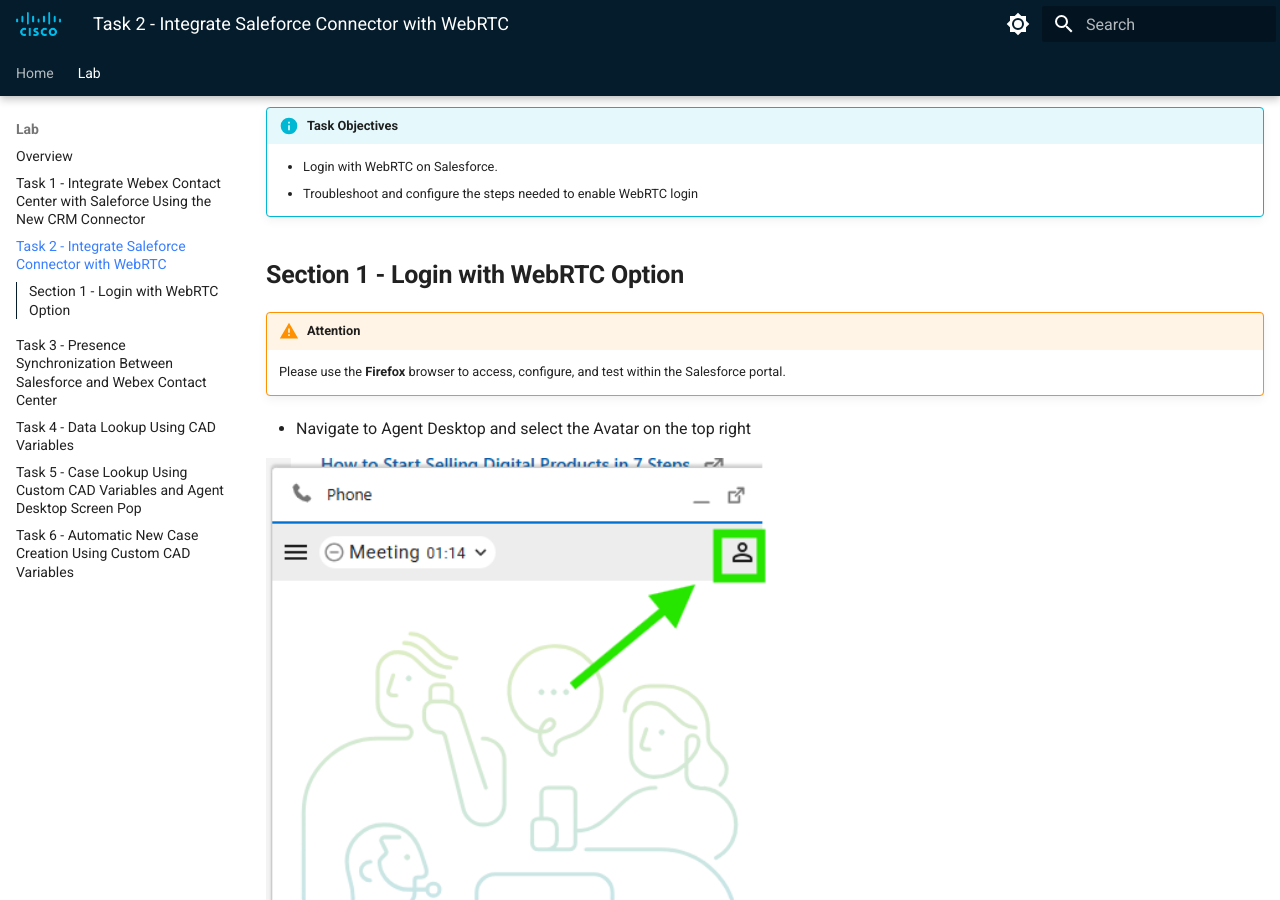
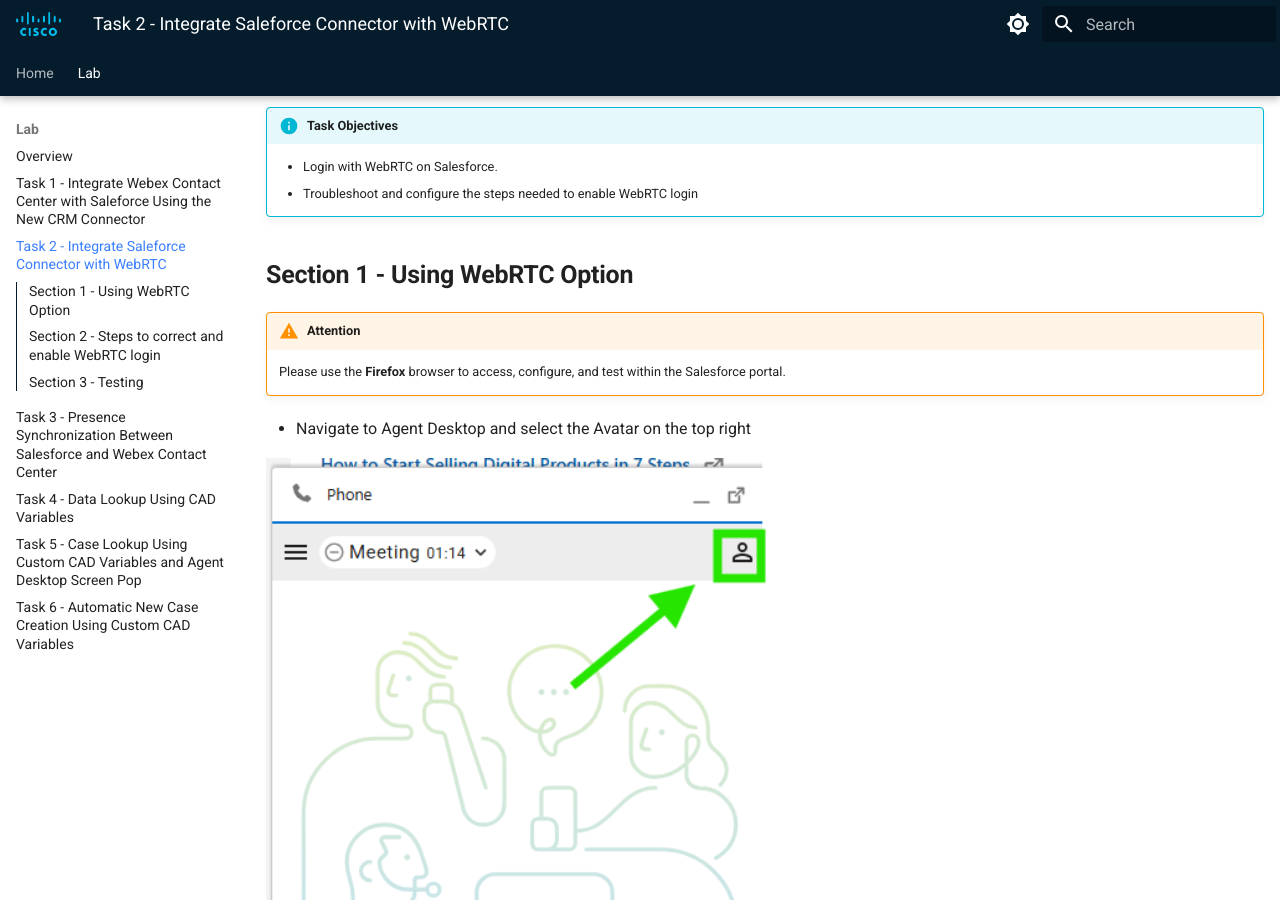
Before and after one commit to WebexCC-SA/LAB-2308, an MkDocs documentation site: the page built from docs/task2.md, in a window 1280 px wide and 900 px high, scrolled down 497 px. Built offline with MkDocs 1.6.1 and Material for MkDocs 9.7.7, drawn with Linux system fonts in a browser that asks for light colours; some of the changed text lies outside the part shown.

Commit message:
Update task2.md

```diff
--- a/docs/task2.md
+++ b/docs/task2.md
@@ -19,7 +19,7 @@
 	- Troubleshoot and configure the steps needed to enable WebRTC login
 
 
-## **Section 1 - Login with WebRTC Option**
+## **Section 1 - Using WebRTC Option**
 
 !!! warning "Attention"
 	Please use the **Firefox** browser to access, configure, and test within the Salesforce portal.
@@ -40,6 +40,7 @@
 
 ![Nav](./assets/task2/5.png){ width="500" }
 
+## **Section 2 - Steps to correct and enable WebRTC login**
 
 - In order to mitigate this issue, on the Salesforce portal, navigate to 'Feature Settings > Service > Call Center > Call Centers' (or type Call Centers in the search bar above the left-hand menu).
 - Click 'Edit' on the the call center definition file `WxCC Call Center`
@@ -54,14 +55,16 @@
 
 - Logout and log back in to salesforce.
 
-![Nav](./assets/task2/8.png){ width="300" }
+![Nav](./assets/task2/8.png){ width="500" }
+
+## **Section 3 - Testing**
 
 - Open the Webex Contact Center phone widget (bottom left) and login to Webex Contact Center Agent Desktop using the selected Webex Contact Center user credentials (e.g., _labuserID@wxccciscolive2024.wbx.ai_):
 - Enable the microphone option as show below.
 
 
-![Nav](./assets/task2/9.png){ width="200" }
-![Nav](./assets/task2/10.png){ width="200" }
+![Nav](./assets/task2/9.png){ width="333" }
+![Nav](./assets/task2/10.png){ width="400" }
 
 
 - Congratulations! You have complete the task.
```
